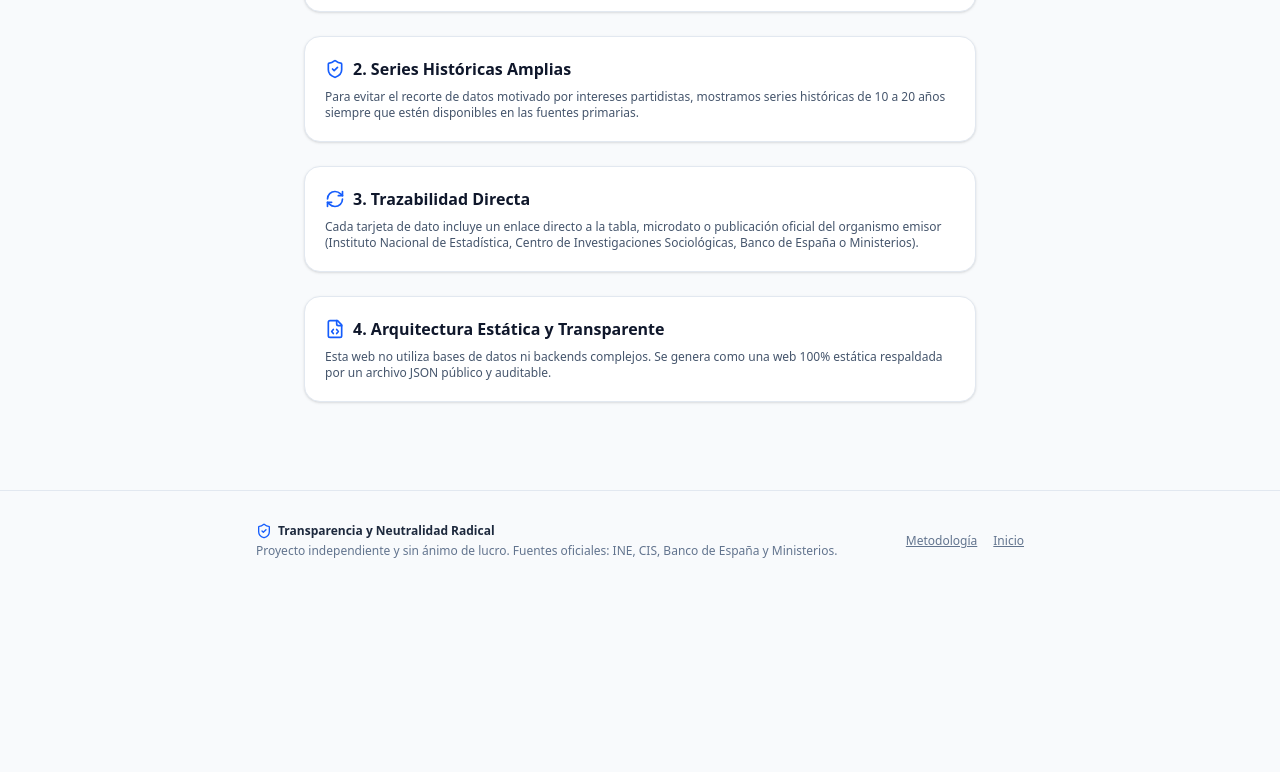
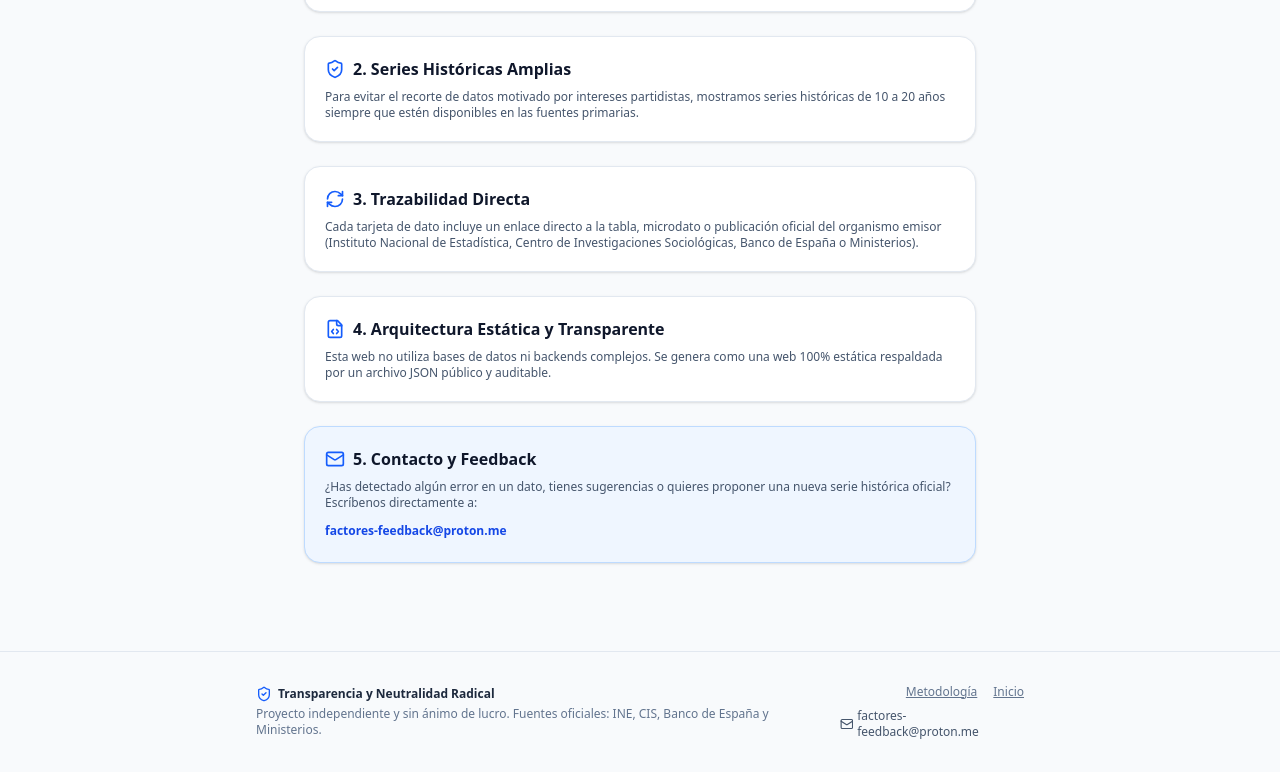
Before and after one commit to Lanver33/Factores, a Next.js app: page /metodologia in a window 1280 px wide. Shown: the part 338-1110 px from the top of the page. Before the commit the page ends 929 px from the top, so only its background shows below. Built offline with nearby package versions, Linux system fonts and the light colour scheme.

Commit message:
feat: add feedback email contact to footer and methodology page

```diff
--- a/app/metodologia/page.tsx
+++ b/app/metodologia/page.tsx
@@ -1,5 +1,5 @@
 import Link from "next/link";
-import { ArrowLeft, ShieldCheck, Scale, RefreshCw, FileCode } from "lucide-react";
+import { ArrowLeft, ShieldCheck, Scale, RefreshCw, FileCode, Mail } from "lucide-react";
 
 export const metadata = {
   title: "Metodología y Fuentes | Factores.es",
@@ -69,6 +69,22 @@ export default function MetodologiaPage() {
             Esta web no utiliza bases de datos ni backends complejos. Se genera como una web 100% estática respaldada por un archivo JSON público y auditable.
           </p>
         </section>
+
+        <section className="bg-blue-50 border border-blue-200 rounded-2xl p-5 shadow-sm space-y-2">
+          <h2 className="font-semibold text-slate-900 flex items-center gap-2 text-base">
+            <Mail className="w-5 h-5 text-blue-600" />
+            5. Contacto y Feedback
+          </h2>
+          <p className="text-xs text-slate-600">
+            ¿Has detectado algún error en un dato, tienes sugerencias o quieres proponer una nueva serie histórica oficial? Escríbenos directamente a:
+          </p>
+          <a
+            href="mailto:factores-feedback@proton.me"
+            className="inline-block pt-1 font-semibold text-blue-700 hover:underline text-xs"
+          >
+            factores-feedback@proton.me
+          </a>
+        </section>
       </div>
     </div>
   );
--- /dev/null
+++ b/app/not-found.tsx
@@ -0,0 +1,23 @@
+import Link from "next/link";
+import { ArrowLeft, AlertCircle } from "lucide-react";
+
+export default function NotFound() {
+  return (
+    <div className="min-h-[60vh] flex flex-col items-center justify-center text-center space-y-4 px-4">
+      <div className="w-12 h-12 rounded-2xl bg-slate-100 text-slate-600 flex items-center justify-center">
+        <AlertCircle className="w-6 h-6 text-blue-600" />
+      </div>
+      <h1 className="text-xl font-bold text-slate-900">Página no encontrada</h1>
+      <p className="text-xs text-slate-500 max-w-sm">
+        El dato o página que buscas no existe o ha sido movido.
+      </p>
+      <Link
+        href="/"
+        className="inline-flex items-center gap-2 text-xs font-semibold text-white bg-slate-900 hover:bg-slate-800 px-4 py-2.5 rounded-xl transition-colors"
+      >
+        <ArrowLeft className="w-4 h-4" />
+        <span>Volver al explorador</span>
+      </Link>
+    </div>
+  );
+}
--- a/components/layout/Footer.tsx
+++ b/components/layout/Footer.tsx
@@ -1,5 +1,5 @@
 import Link from "next/link";
-import { ShieldCheck } from "lucide-react";
+import { ShieldCheck, Mail } from "lucide-react";
 
 export default function Footer() {
   return (
@@ -14,7 +14,8 @@ export default function Footer() {
             Proyecto independiente y sin ánimo de lucro. Fuentes oficiales: INE, CIS, Banco de España y Ministerios.
           </p>
         </div>
-        <div className="flex justify-center gap-4 text-slate-500">
+        <div className="flex flex-col sm:items-end gap-2 text-slate-500">
+          <div className="flex justify-center gap-4">
             <Link href="/metodologia" className="hover:text-slate-900 underline">
               Metodología
             </Link>
@@ -22,6 +23,14 @@ export default function Footer() {
               Inicio
             </Link>
           </div>
+          <a
+            href="mailto:factores-feedback@proton.me"
+            className="inline-flex items-center justify-center sm:justify-end gap-1 text-slate-600 hover:text-blue-600 transition-colors"
+          >
+            <Mail className="w-3.5 h-3.5" />
+            <span>factores-feedback@proton.me</span>
+          </a>
+        </div>
       </div>
     </footer>
   );
```
Lines whose indentation alone changed are shown as unchanged.
